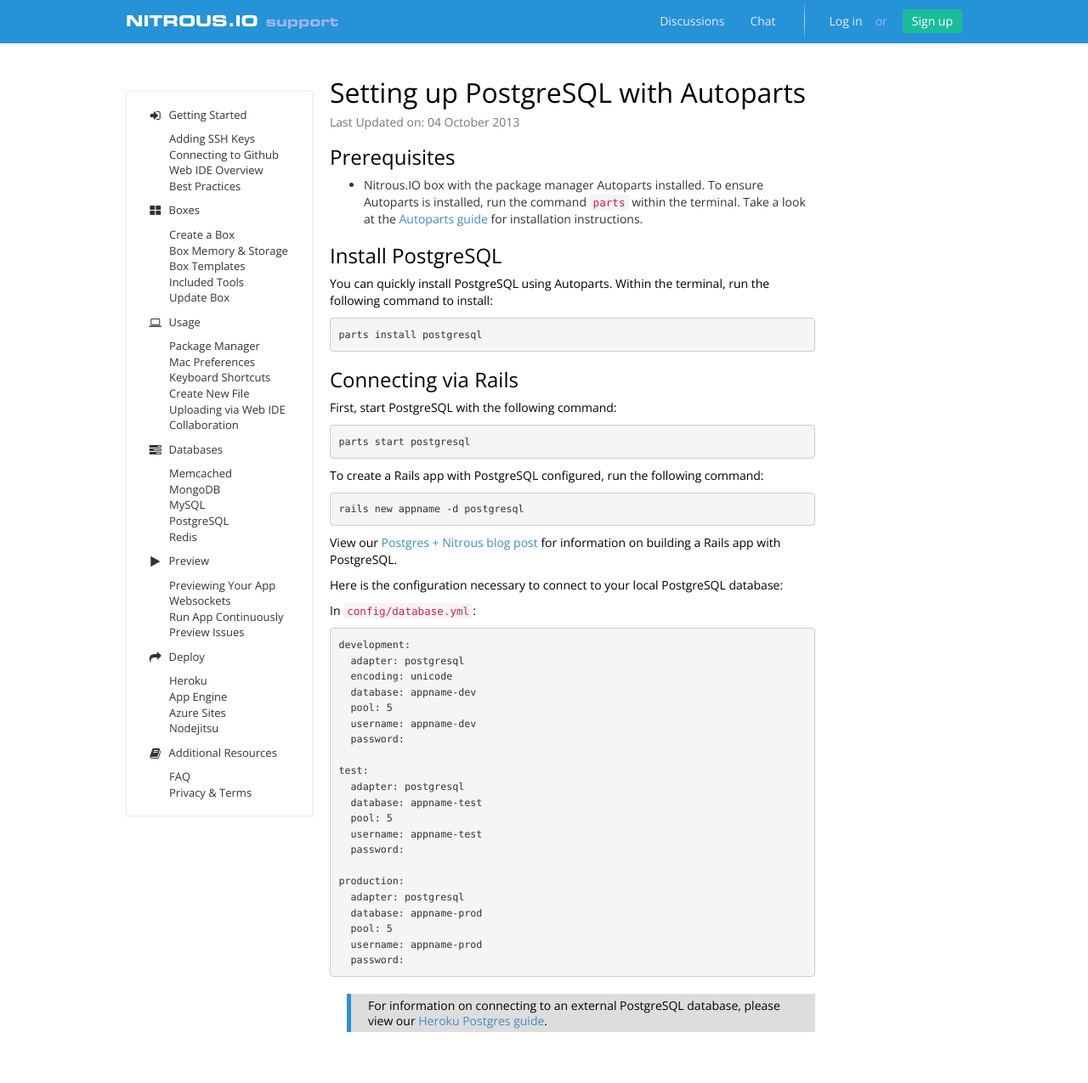
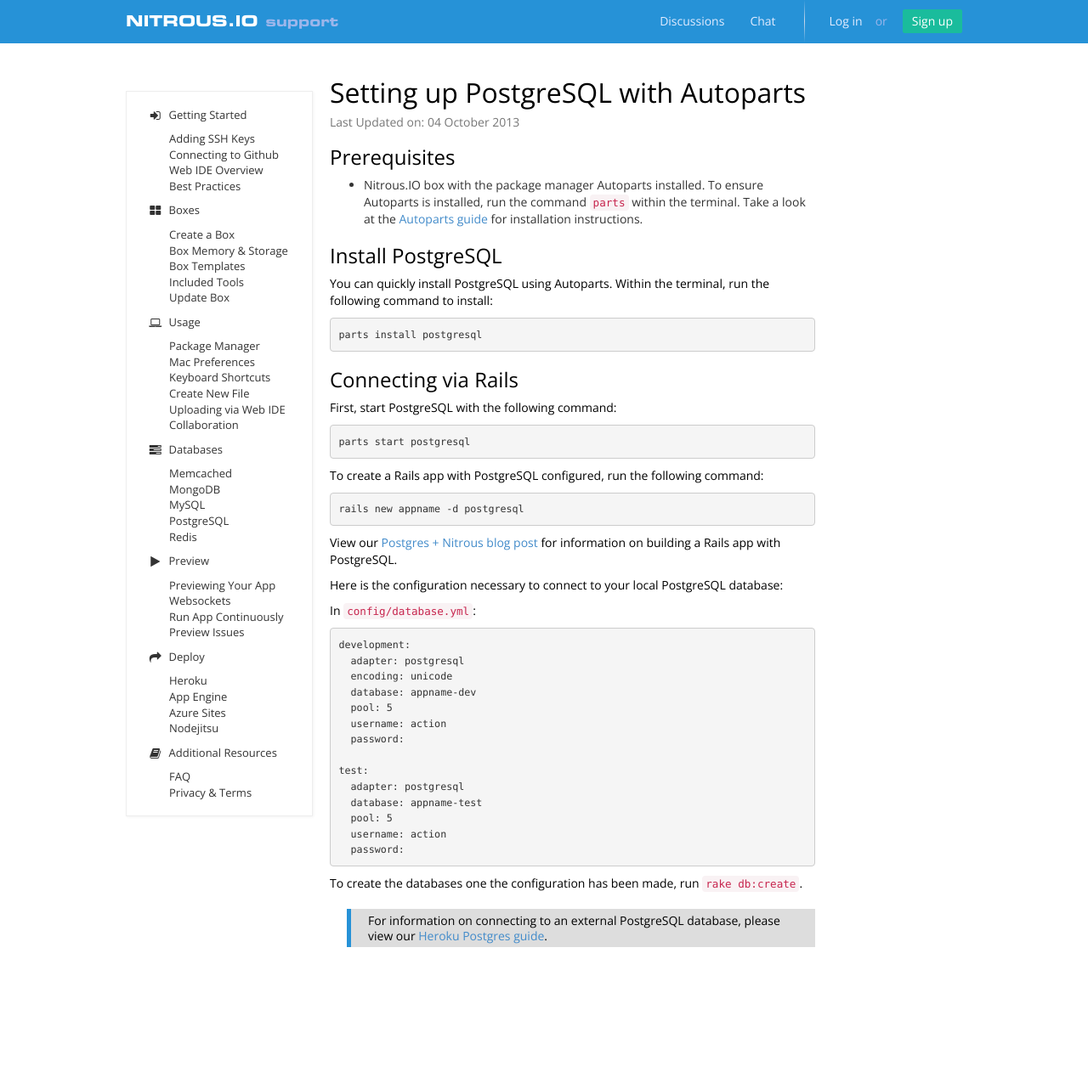
Before and after one commit to pkallberg/help.nitrous.io, a Jekyll site: the page built from _posts/2013-10-4-postgresql.md, in a window 1280 px wide. Shown: the whole page at 85% size. Built offline with Jekyll 4.4.1, drawn with Linux system fonts in a browser that asks for light colours; comment, search, counter and statistics services are not loaded; after the commit the page ends 1175 px from its top, so only the background shows below that.

Commit message:
changed postgresql config in documentation

```diff
--- a/_posts/2013-10-4-postgresql.md
+++ b/_posts/2013-10-4-postgresql.md
@@ -36,21 +36,16 @@
       encoding: unicode
       database: appname-dev
       pool: 5
-      username: appname-dev
+      username: action
       password:
 
     test:
       adapter: postgresql
       database: appname-test
       pool: 5
-      username: appname-test
+      username: action
       password:
 
-    production:
-      adapter: postgresql
-      database: appname-prod
-      pool: 5
-      username: appname-prod
-      password:
+To create the databases one the configuration has been made, run `rake db:create`.
 
 >For information on connecting to an external PostgreSQL database, please view our [Heroku Postgres guide](/postgres/).
```
